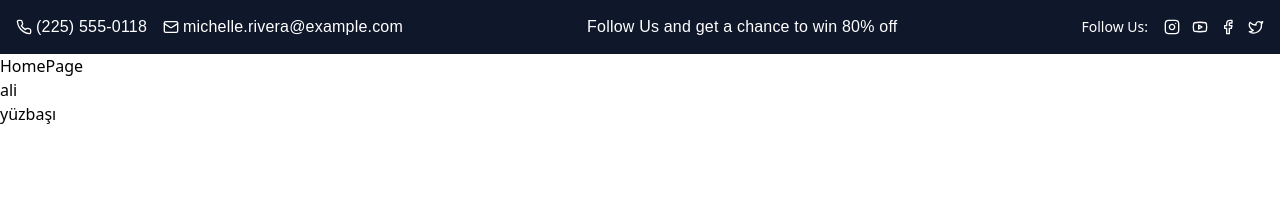
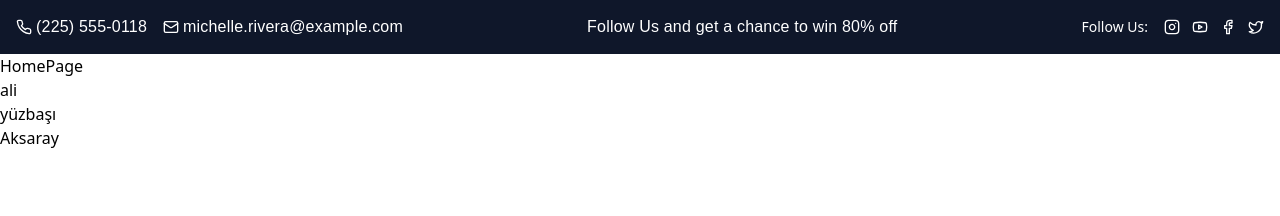
Before and after one commit to aliyzbsi/dukkan, a React (Vite) app: page / in a window 1280 px wide. Shown: the top 216 px of the page. Built offline with nearby package versions, Linux system fonts and the light colour scheme.

Commit message:
teste gidebilir.

```diff
--- a/src/App.jsx
+++ b/src/App.jsx
@@ -12,6 +12,7 @@ function App() {
         </Switch>
         <div>ali</div>
         <div>yüzbaşı</div>
+        <div>Aksaray</div>
       </main>
     </div>
   );
```
